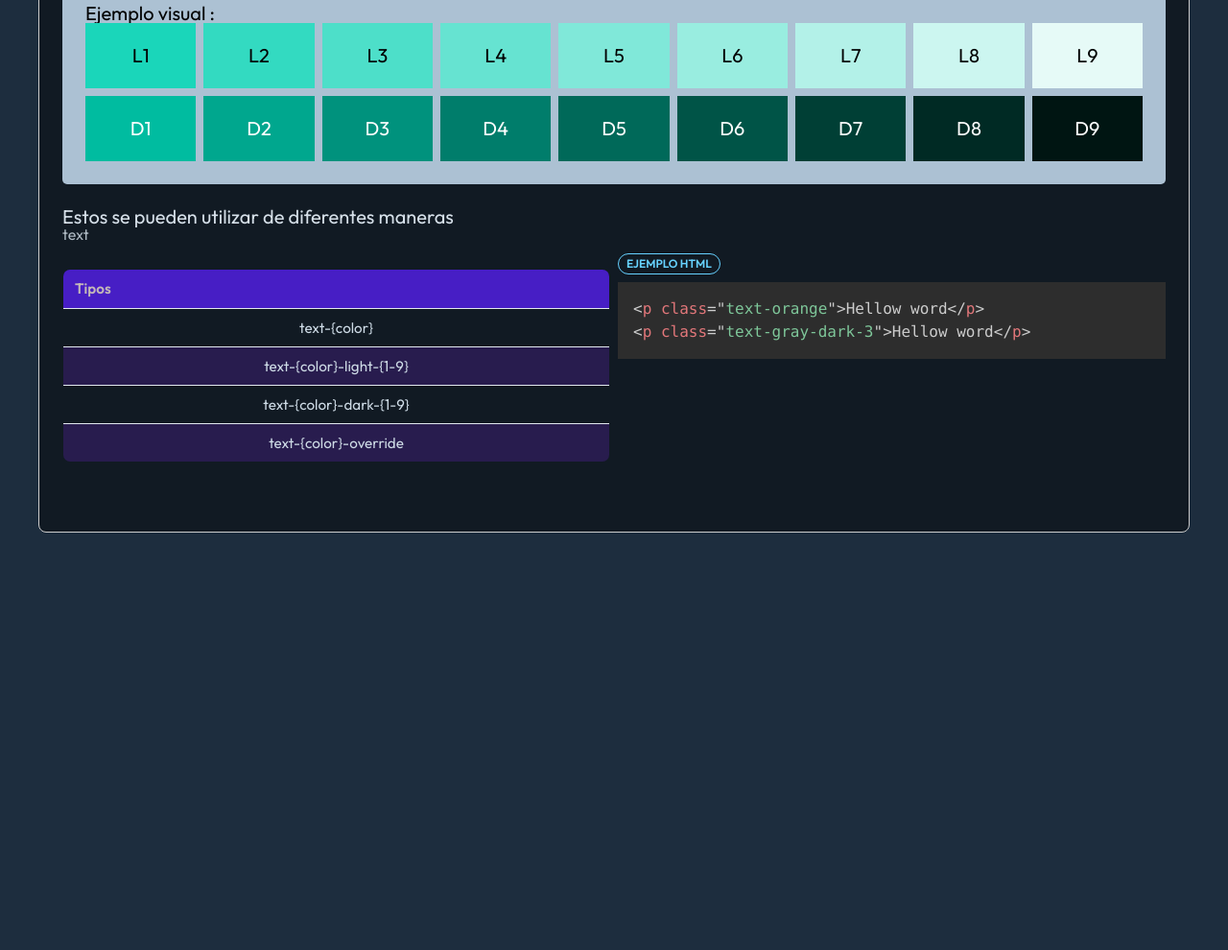
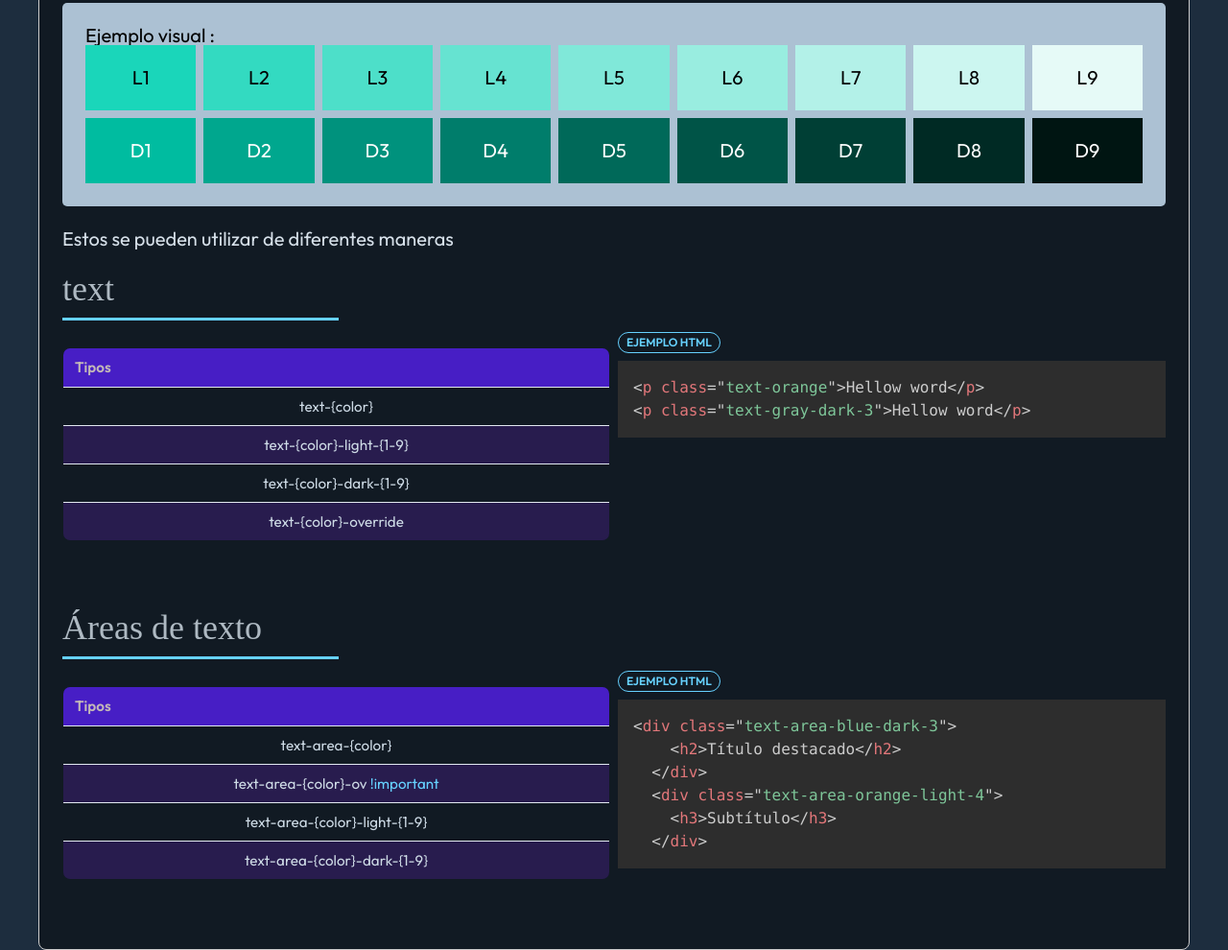
Before and after one commit to manuelmv15/AstroW, a website: page docs/documentation.html in a window 1280 px wide. Shown: the part 2121-3111 px from the top of the page at 96% size. Before the commit the page ends 2676 px from the top, so only its background shows below. Drawn offline with nearby package versions, Linux system fonts and the light colour scheme; a web font is replaced by a local one.

Commit message:
text area

```diff
--- a/docs/documentation.html
+++ b/docs/documentation.html
@@ -227,7 +227,10 @@ git clone https://github.com/manuelmv15/AstroW
                 </section>
                 <!--variacion de colores-->
                 <section class="mt-4 text-xl">
-                    <h2 class="sub-title theme-font ">Variaciones de color por tono</h2>
+                    <h2 class="text-4xl theme-font ">Variaciones de color</h2>
+                    <div class="mt-1">
+                        <hr class="h-rule bg-color-info">
+                    </div>
                     <p class="mt-1 ml-2 text-xl">
                         Cada color dispone de <span class="">variaciones de tonos más claros y más oscuros</span> .
                     </p>
@@ -274,8 +277,11 @@ git clone https://github.com/manuelmv15/AstroW
                 </section>
 
                 <!--text-->
-                <section>
-                    <h2>text</h2>
+                <section class="mt-2">
+                    <h2 class="text-4xl theme-font">text</h2>
+                    <div class="mt-1">
+                        <hr class="h-rule bg-color-info">
+                    </div>
                     <div class="grid md:grid-cols-2 xs:grid-cols-1 mt-1">
 
                         <div>
@@ -315,6 +321,53 @@ git clone https://github.com/manuelmv15/AstroW
                     </div>
                 </section>
 
+                <!--text area-->
+                <section class="mt-4">
+                    <h2 class="text-4xl theme-font">Áreas de texto</h2>
+                    <div class="mt-1">
+                        <hr class="h-rule bg-color-info">
+                    </div>
+
+                    <div class="grid md:grid-cols-2 xs:grid-cols-1 mt-1">
+
+                        <div>
+                            <table class="custom-table text-center">
+                                <thead>
+                                    <tr>
+                                        <th>Tipos</th>
+                                    </tr>
+                                </thead>
+                                <tbody>
+                                    <tr>
+                                        <td>text-area-{color}</td>
+                                    </tr>
+                                    <tr>
+                                        <td>text-area-{color}-ov <span class="text-info">!important</span></td>
+                                    </tr>
+                                    <tr>
+                                        <td>text-area-{color}-light-{1-9}</td>
+                                    </tr>
+                                    <tr>
+                                        <td>text-area-{color}-dark-{1-9}</td>
+                                    </tr>
+                                </tbody>
+                            </table>
+                        </div>
+
+                        <div>
+                            <label class="badge-outlined-info">Ejemplo HTML</label>
+                            <pre><code class="language-html">&lt;div class=&quot;text-area-blue-dark-3&quot;&gt;
+    &lt;h2&gt;Título destacado&lt;/h2&gt;
+  &lt;/div&gt;
+  &lt;div class=&quot;text-area-orange-light-4&quot;&gt;
+    &lt;h3&gt;Subtítulo&lt;/h3&gt;
+  &lt;/div&gt;</code></pre>
+                        </div>
+
+                    </div>
+                </section>
+
+
 
             </div>
 
```
